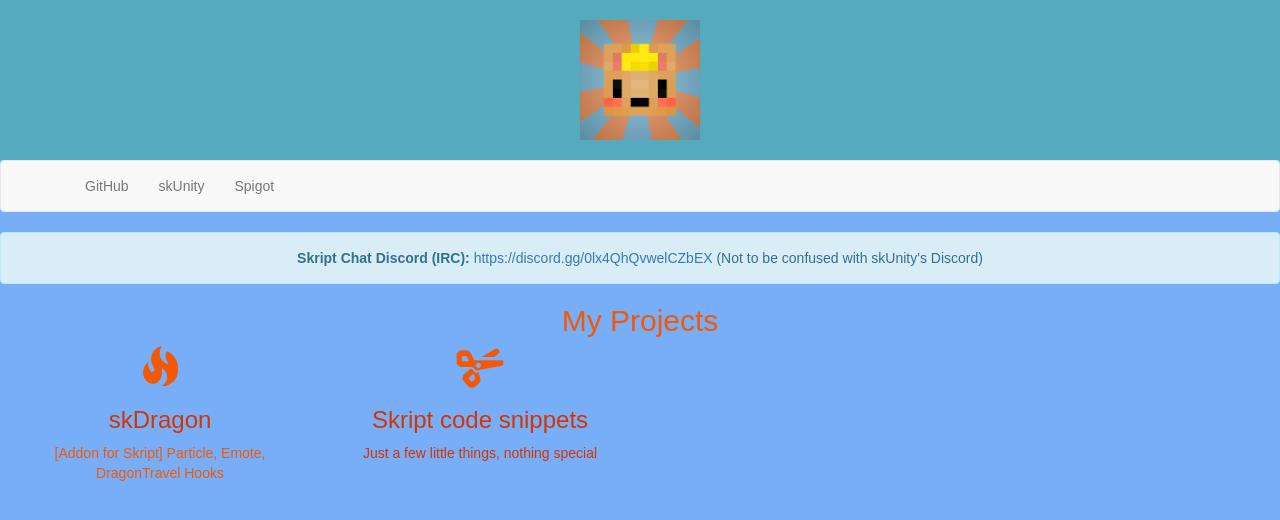
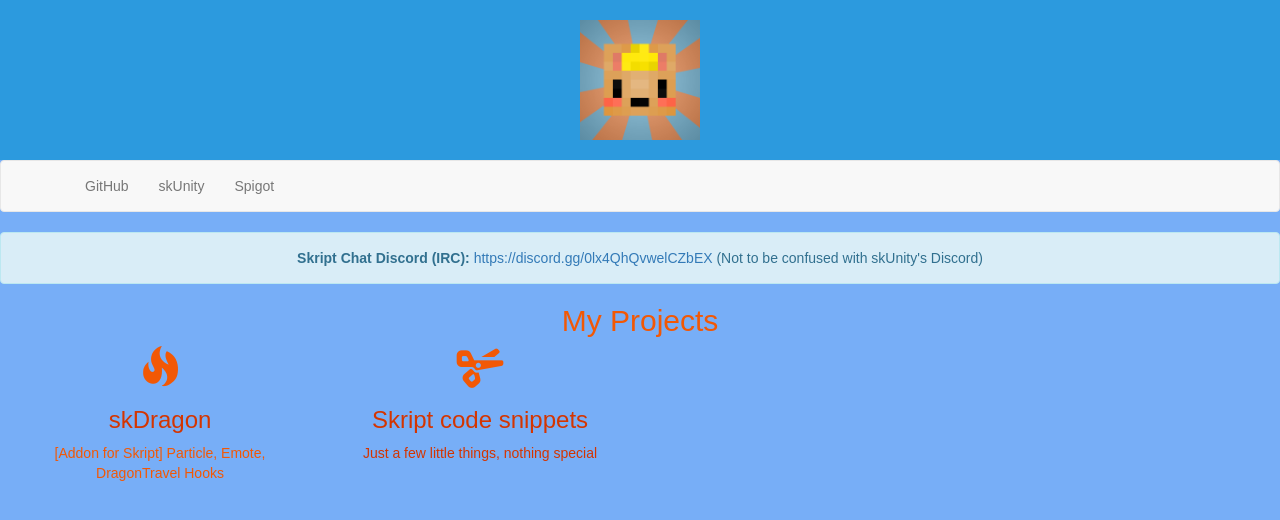
Before and after one commit to Sashie/sashie, a plain HTML site: page index.html in a window 1280 px wide. Drawn offline with nearby package versions, Linux system fonts and the light colour scheme.

Commit message:
Update style.css

```diff
--- a/style.css
+++ b/style.css
@@ -1,7 +1,7 @@
 #header{
   height: 160px;
   color: orange;
-  background-color: #55AABD;
+  background-color: #2C9ADE;
 }
 body {
   background-color: #77AEF7;
```
